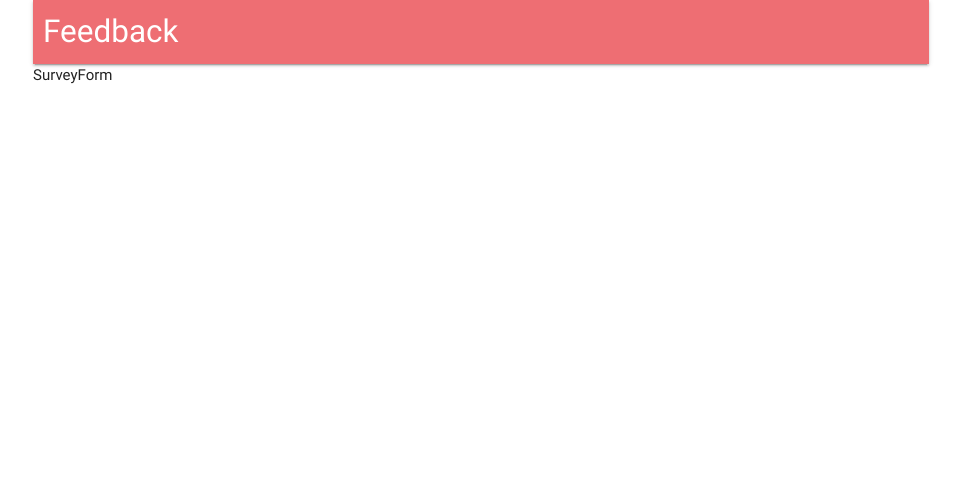
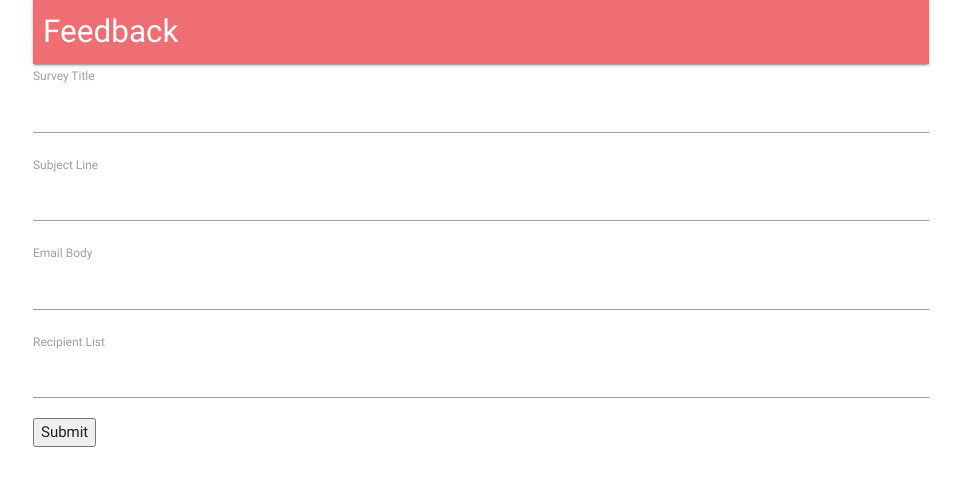
Before and after one commit to acrylix/Feedback, a React (Create React App) app in the folder client/: page /surveys/new in a window 1280 px wide. Shown: the top 486 px of the page, without its empty margins (159-1120 px from the left). Built offline with nearby package versions, Linux system fonts and the light colour scheme; no server answers.

Commit message:
survey form fields DRY

```diff
--- /dev/null
+++ b/client/src/components/surveys/SurveyField.js
@@ -0,0 +1,10 @@
+import React from 'react';
+
+export default ({ input, label }) => {
+  return (
+    <div>
+      <label>{label}</label>
+      <input {...input} /> {/*onBlur={input.onBlur}....*/}
+    </div>
+  );
+};
--- a/client/src/components/surveys/SurveyForm.js
+++ b/client/src/components/surveys/SurveyForm.js
@@ -1,10 +1,36 @@
 import React, { Component } from 'react';
+import { reduxForm, Field } from 'redux-form';
+import SurveyField from './SurveyField';
+import _ from 'lodash';
+
+const FIELDS = [
+  { label: 'Survey Title', name: 'title' },
+  { label: 'Subject Line', name: 'subject' },
+  { label: 'Email Body', name: 'body' },
+  { label: 'Recipient List', name: 'emails' }
+];
 
 // SurveyForm shows a form for a user to add input
 class SurveyForm extends Component {
+  renderFields() {
+    return _.map(FIELDS, ({ label, name }) => {
+      return (
+        <Field key={name} component={SurveyField} type="text" label={label} name={name} />
+      );
+    });
+  }
   render() {
-    return <div>SurveyForm</div>;
+    return (
+      <div>
+        <form onSubmit={this.props.handleSubmit(values => console.log(values))}>
+          {this.renderFields()}
+          <button type="submit">Submit</button>
+        </form>
+      </div>
+    );
   }
 }
 
-export default SurveyForm;
+export default reduxForm({
+  form: 'surveyForm'
+})(SurveyForm);
```
